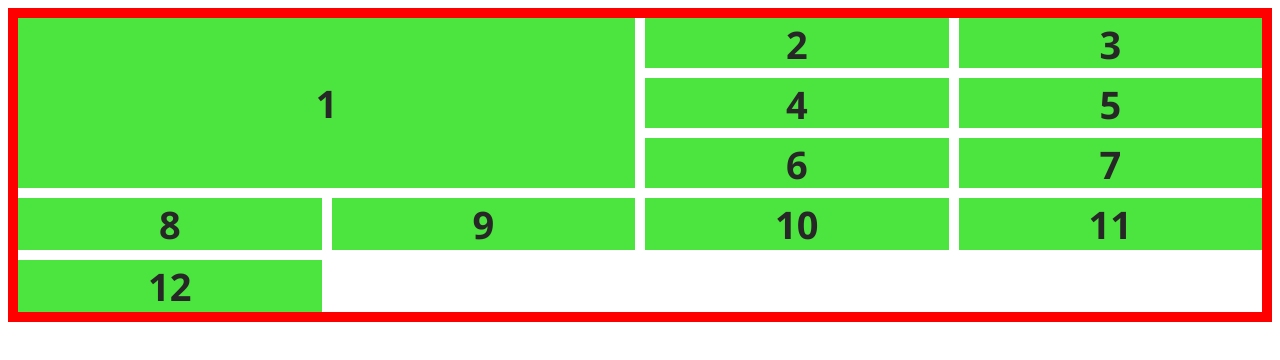
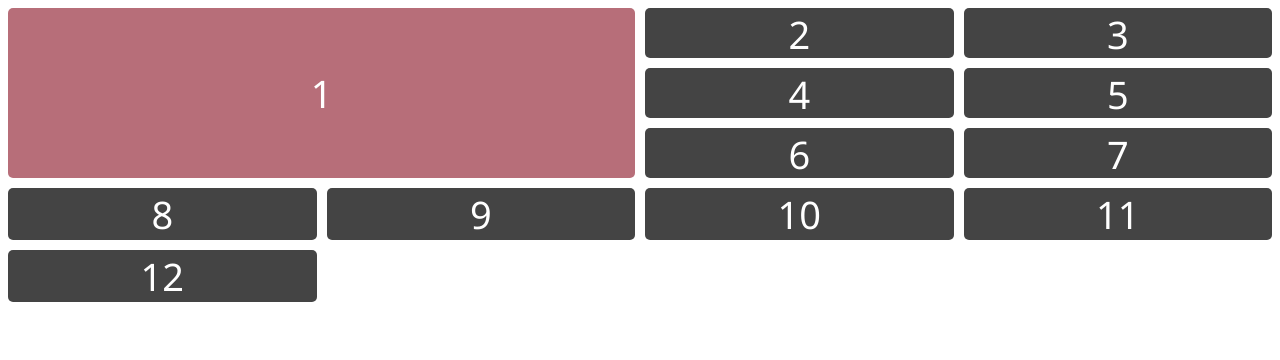
Before and after one commit to daveabrock/grid, a website: page code/index.html in a window 1280 px wide. Drawn offline with Linux system fonts and the light colour scheme.

Commit message:
Base CSS changes.

```diff
--- a/code/assets/base.css
+++ b/code/assets/base.css
@@ -6,39 +6,23 @@
 */
 
 :root {
-    --gold: #ff8800;
-    --black: #272727;
-    --green: #4ce43e;
+    --black: #444;
+    --white: #fff;
+    --rosegold: #b76e79;
 }
 
 html {
-    box-sizing: border-box;
-    font-weight: 800;
     font-size: 10px;
     color: var(--black);
-}
-
-*:before,
-*:after {
-  box-sizing: inherit;
 }
 
 .gridItem {
     display: grid;
     justify-content: center;
     align-items: center;
-    border: 5px solid dashed black;
     font-family: 'Segoe UI', Tahoma, Geneva, Verdana, sans-serif;
-
     font-size: 38px;
-    background-color: var(--green);
-
+    background-color: var(--black);
+    color: var(--white);
+    border-radius: 5px;
   }
-
-  .container {
-      border: 10px solid red;
-  }
-
-  .item p {
-    margin: 0 0 5px 0;
-  }
--- a/code/index.html
+++ b/code/index.html
@@ -33,6 +33,7 @@
             .item1 {
                 grid-column: 1 / span 2;
                 grid-row: 1 / span 3;
+                background: var(--rosegold);
             }
         </style>
     </body>
```
